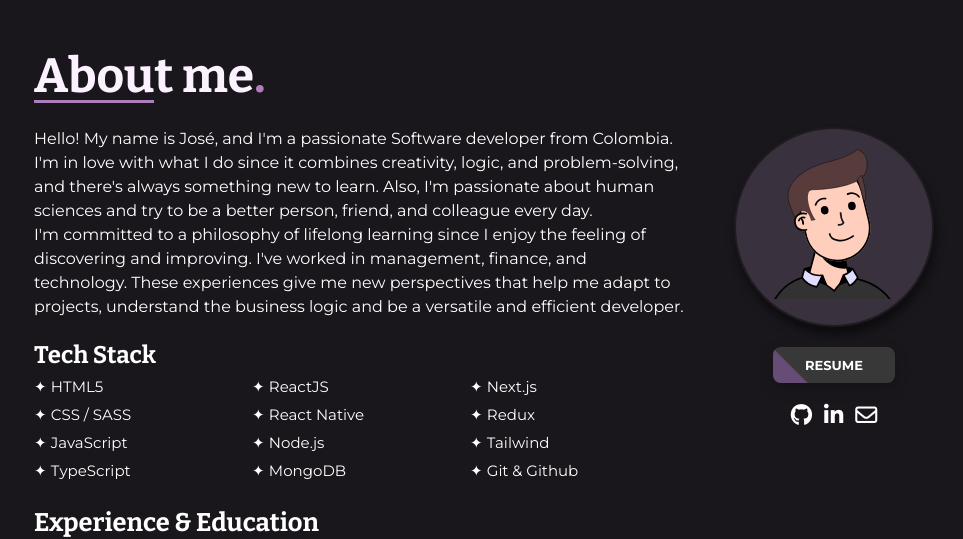
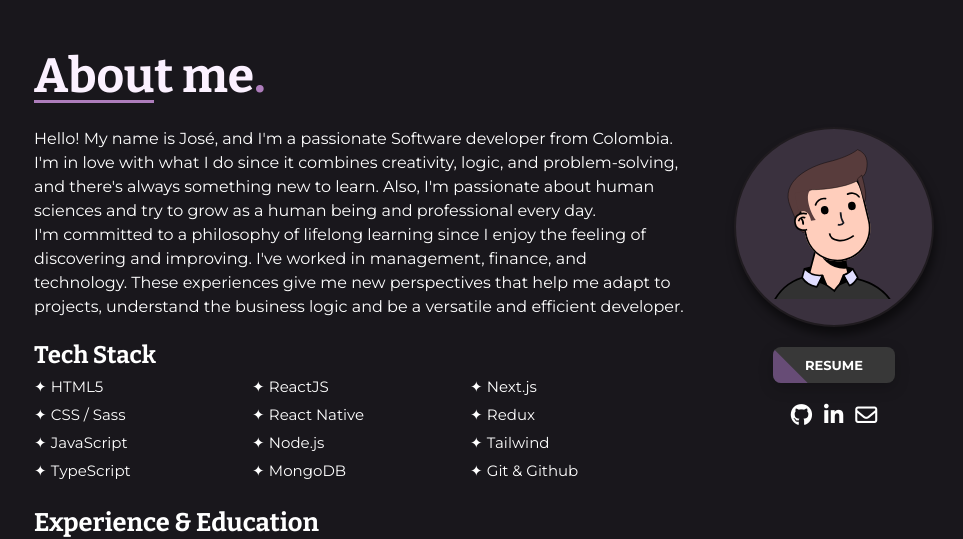
Before and after one commit to josefggx/Portfolio, a React (Vite) app: page / in a window 1280 px wide. Shown: the part 840-1379 px from the top of the page, without its empty margins (156-1119 px from the left). Built offline with nearby package versions, Linux system fonts and the light colour scheme.

Commit message:
💄 update: Small correction to texts

```diff
--- a/src/components/TechStack/TechStack.tsx
+++ b/src/components/TechStack/TechStack.tsx
@@ -5,7 +5,7 @@ export const TechStack = () => {
     <>
       <ul className="techstack__list">
         <li className="techstack__item">HTML5</li>
-        <li className="techstack__item">CSS / SASS</li>
+        <li className="techstack__item">CSS / Sass</li>
         <li className="techstack__item">JavaScript</li>
         <li className="techstack__item">TypeScript</li>
         <li className="techstack__item">ReactJS</li>
--- a/src/pages/HomeAboutPage/HomeAboutPage.tsx
+++ b/src/pages/HomeAboutPage/HomeAboutPage.tsx
@@ -21,14 +21,14 @@ export const HomeAboutPage = () => {
             <br />
             I'm in love with what I do since it combines creativity, logic, and
             problem-solving, and there's always something new to learn. Also,
-            I'm passionate about human sciences and try to be a better person,
-            friend, and colleague every day.
+            I'm passionate about human sciences and try to grow as a human being
+            and professional every day.
             <br />
             I'm committed to a philosophy of lifelong learning since I enjoy the
             feeling of discovering and improving. I've worked in management,
             finance, and technology. These experiences give me new perspectives
-            that help me adapt to projects, understand the business logic and be a
-            versatile and efficient developer.
+            that help me adapt to projects, understand the business logic and be
+            a versatile and efficient developer.
             <br />
             <br />
             <h2 className="item__title">Tech Stack</h2>
```
